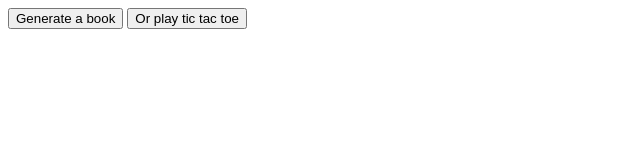
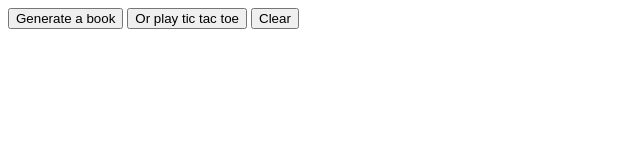
Before and after one commit to sorchawalsh/randomgenerator, a plain HTML site: page index.html in a window 1280 px wide. Shown: the whole page, without its empty margins (0-640 px from the left). Drawn offline with Linux system fonts and the light colour scheme.

Commit message:
Update index.html

```diff
--- a/index.html
+++ b/index.html
@@ -9,6 +9,7 @@
 <body>
     <button id=books>Generate a book</button>
     <button id=tictactoe>Or play tic tac toe </button>
+    <button id=clearMe>Clear</button>
     <p id=message></p>
     <script src="myscript.js"></script>
 </body>
```
